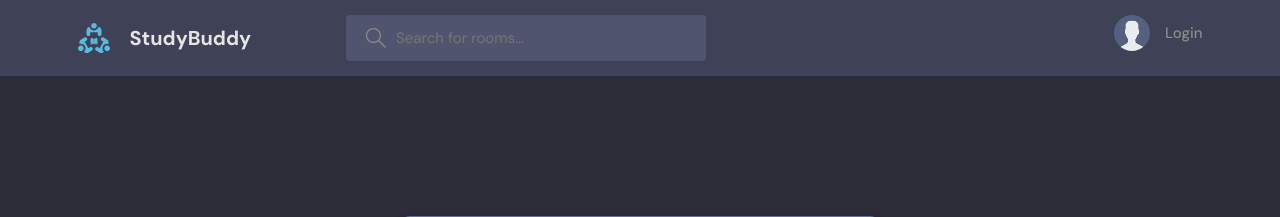
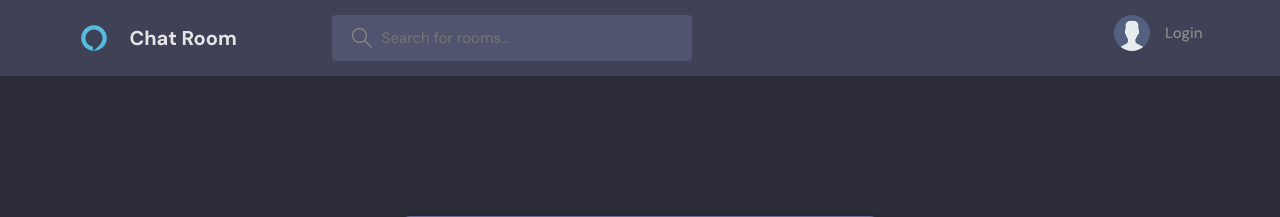
Before and after one commit to aminramezanni/django-project-chatroom, a Django app: page /activity/ in a window 1280 px wide. Shown: the top 217 px of the page. Run offline with Django 4.2, Linux system fonts and the light colour scheme; data that the repository does not hold is empty.

Commit message:
update logos and readme file

```diff
--- a/templates/main.html
+++ b/templates/main.html
@@ -6,7 +6,7 @@
     <meta charset="UTF-8" />
     <meta http-equiv="X-UA-Compatible" content="IE=edge" />
     <meta name="viewport" content="width=device-width, initial-scale=1.0" />
-    <link rel="shortcut icon" href="assets/favicon.ico" type="image/x-icon" />
+    <link rel="shortcut icon" href="images/logo-header.png" type="image/x-icon" />
     <link rel="stylesheet" href="{% static 'styles/style.css' %}" />
     <title> {% block title %}  {% endblock title %} </title>
   </head>
--- a/templates/navbar.html
+++ b/templates/navbar.html
@@ -3,8 +3,8 @@
 <header class="header header--loggedIn">
     <div class="container">
       <a href="{% url "home" %}" class="header__logo">
-        <img src="{% static "images/logo.svg" %}" />
-        <h1>StudyBuddy</h1>
+        <img src="{% static "images/logo2.svg" %}" />
+        <h1>Chat Room</h1>
       </a>
       <form class="header__search" method="GET" action="{% url "home" %}" >
         <label>
```
Also changed, not shown: requirements.txt (added, +8 -0 lines), README.md (added), static/images/download.jfif (deleted), static/images/logo-header.png (added), static/images/logo2.svg (added), static/images/readme.png (added).
